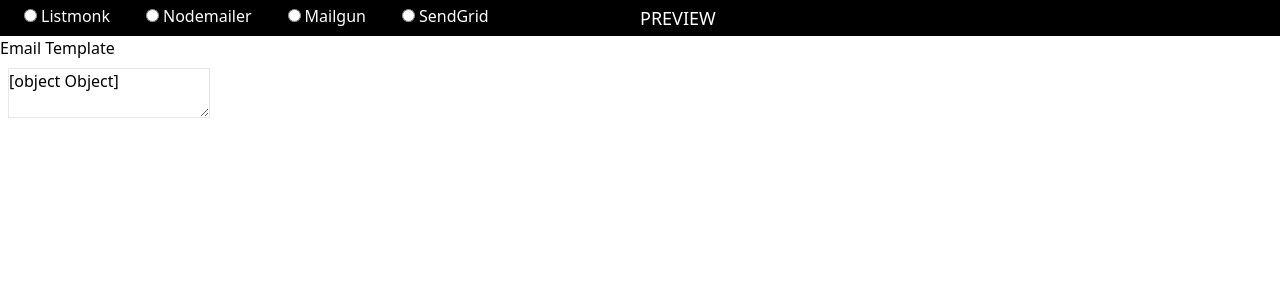
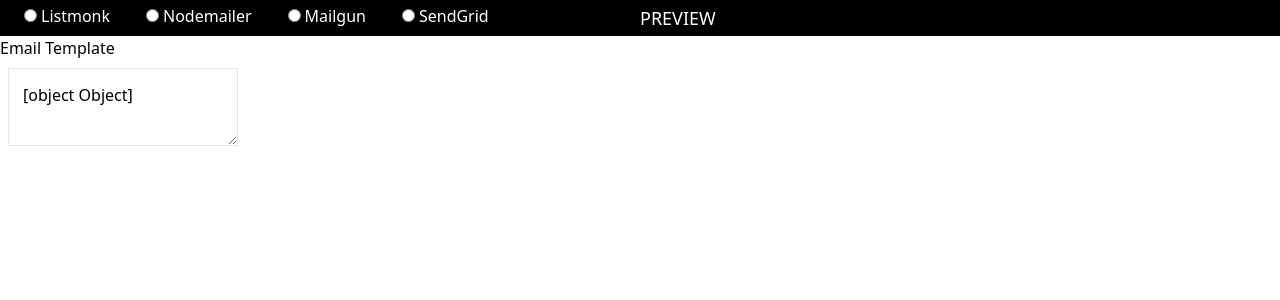
Before and after one commit to ACM-VIT/maildart-frontend, a React (Create React App) app: page / in a window 1280 px wide. Shown: the top 300 px of the page. Built offline with nearby package versions, Linux system fonts and the light colour scheme.

Commit message:
Update TextArea.js

```diff
--- a/src/components/TextArea.js
+++ b/src/components/TextArea.js
@@ -8,7 +8,7 @@ export default function TextArea() {
             <h1>Email Template</h1>
             <textarea className='justify-center m-2
         border
-        padding: 10'>
+        p-3.5'>
                 <input onChange={onChange}
                     value={text}></input>
             </textarea>
```
